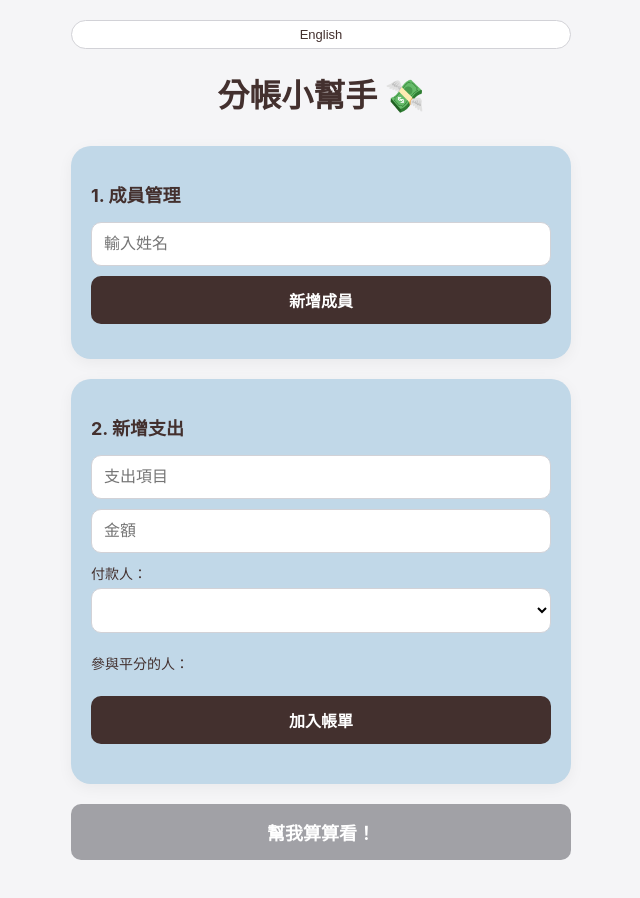
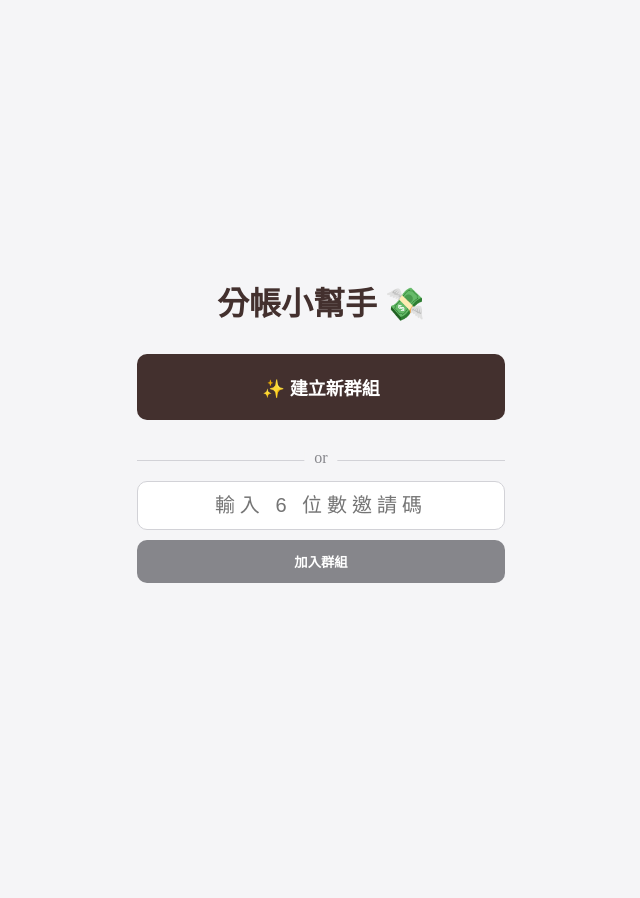
Before and after one commit to kiki090285/split-bill, a React (Vite) app in the folder client/: page / in a window 1280 px wide. Shown: the top 898 px of the page, without its empty margins (319-959 px from the left). After the commit the page ends 840 px from the top, so only its background shows below. Built offline with nearby package versions, Linux system fonts and the light colour scheme.

Commit message:
Update App.tsx

```diff
--- a/client/src/App.tsx
+++ b/client/src/App.tsx
@@ -1,9 +1,15 @@
-import React, { useState, useMemo } from 'react';
+import React, { useState, useEffect, useMemo, useCallback } from 'react';
 import './App.css';
+
+const API_BASE = "https://split-bill-v9je.onrender.com"; // 請確認您的 Render 網址
 
 const translations = {
   zh: {
     title: "分帳小幫手 💸",
+    createRoom: "建立新群組",
+    joinRoom: "加入群組",
+    enterRoomId: "輸入 6 位數邀請碼",
+    roomIdIs: "邀請碼：",
     manageMembers: "1. 成員管理",
     enterName: "輸入姓名",
     addMember: "新增成員",
@@ -18,10 +24,14 @@ const translations = {
     settlementPlan: "結算方案",
     saveStatus: "確認儲存",
     saved: "已儲存 ✓",
-    errorServer: "無法連接伺服器。"
+    errorServer: "連線失敗，請稍後再試。"
   },
   en: {
     title: "Split Bill Helper 💸",
+    createRoom: "Create Room",
+    joinRoom: "Join Room",
+    enterRoomId: "Enter 6-digit code",
+    roomIdIs: "Code: ",
     manageMembers: "1. Members",
     enterName: "Enter name",
     addMember: "Add Member",
@@ -36,10 +46,11 @@ const translations = {
     settlementPlan: "Settlement Plan",
     saveStatus: "Confirm",
     saved: "Saved ✓",
-    errorServer: "Server error."
+    errorServer: "Connection error."
   }
 };
 
+// 結算行組件
 const ResultRow = ({ trans, t }: any) => {
   const [isSaved, setIsSaved] = useState(false);
   return (
@@ -47,25 +58,9 @@ const ResultRow = ({ trans, t }: any) => {
       <div style={{ fontSize: '16px', marginBottom: '10px', fontWeight: 'bold', color: '#43302e' }}>
         {trans.from} ➔ {trans.to}: <span style={{ color: '#4a69b3' }}>${trans.amount.toFixed(2)}</span>
       </div>
-      <div style={{ display: 'flex', gap: '10px', marginBottom: '10px' }}>
-        <select disabled={isSaved} style={{ flex: 1, padding: '10px', borderRadius: '8px', border: '1px solid #d2d2d7', fontSize: '14px' }}>
-          <option value="pending">⏳ {t.saveStatus === "Confirm" ? "Pending" : "未付款"}</option>
-          <option value="paid">✅ {t.saveStatus === "Confirm" ? "Paid" : "已付款"}</option>
-        </select>
-        <select disabled={isSaved} style={{ flex: 1, padding: '10px', borderRadius: '8px', border: '1px solid #d2d2d7', fontSize: '14px' }}>
-          <option value="line">🟢 LINE Pay</option>
-          <option value="jkopay">🔴 街口支付</option>
-          <option value="transfer">🏦 轉帳</option>
-          <option value="cash">💵 現金</option>
-        </select>
-      </div>
       <button
         onClick={() => setIsSaved(!isSaved)}
-        style={{
-          width: '100%', padding: '10px', borderRadius: '8px', border: 'none',
-          backgroundColor: isSaved ? '#34c759' : '#43302e', color: 'white', fontWeight: 'bold', cursor: 'pointer'
-        }}
-      >
+        style={{ width: '100%', padding: '10px', borderRadius: '8px', border: 'none', backgroundColor: isSaved ? '#34c759' : '#43302e', color: 'white', fontWeight: 'bold' }}>
         {isSaved ? t.saved : t.saveStatus}
       </button>
     </div>
@@ -76,6 +71,11 @@ function App() {
   const [lang, setLang] = useState<'zh' | 'en'>('zh');
   const t = translations[lang];
 
+  // 房間與同步相關狀態
+  const [roomId, setRoomId] = useState<string | null>(null);
+  const [inputRoomId, setInputRoomId] = useState('');
+
+  // 核心資料
   const [people, setPeople] = useState<string[]>([]);
   const [newPerson, setNewPerson] = useState('');
   const [expenses, setExpenses] = useState<any[]>([]);
@@ -86,7 +86,59 @@ function App() {
   const [results, setResults] = useState<any>(null);
   const [isLoading, setIsLoading] = useState(false);
 
-  const isReadyToCalculate = useMemo(() => people.length > 1 && expenses.length > 0, [people, expenses]);
+  // 1. 建立房間
+  const createRoom = async () => {
+    setIsLoading(true);
+    try {
+      const res = await fetch(`${API_BASE}/create-room`, { method: 'POST' });
+      const data = await res.json();
+      setRoomId(data.roomId);
+    } catch (e) { alert(t.errorServer); }
+    setIsLoading(false);
+  };
+
+  // 2. 加入房間
+  const joinRoom = async () => {
+    if (inputRoomId.length !== 6) return alert("請輸入正確的 6 位數邀請碼");
+    setIsLoading(true);
+    try {
+      const res = await fetch(`${API_BASE}/room/${inputRoomId}`);
+      if (res.ok) {
+        const data = await res.json();
+        setRoomId(data.roomId);
+        setPeople(data.people || []);
+        setExpenses(data.expenses || []);
+      } else { alert("找不到該房間"); }
+    } catch (e) { alert(t.errorServer); }
+    setIsLoading(false);
+  };
+
+  // 3. 資料同步 (傳送到後端)
+  const syncData = useCallback(async (updatedPeople: string[], updatedExpenses: any[]) => {
+    if (!roomId) return;
+    try {
+      await fetch(`${API_BASE}/room/${roomId}/sync`, {
+        method: 'POST',
+        headers: { 'Content-Type': 'application/json' },
+        body: JSON.stringify({ people: updatedPeople, expenses: updatedExpenses }),
+      });
+    } catch (e) { console.error("Sync error:", e); }
+  }, [roomId]);
+
+  // 4. 定時拉取資料 (每 3 秒)
+  useEffect(() => {
+    if (!roomId) return;
+    const interval = setInterval(async () => {
+      try {
+        const res = await fetch(`${API_BASE}/room/${roomId}`);
+        const data = await res.json();
+        // 只有在資料真的有變動時才更新，避免輸入框被洗掉
+        if (JSON.stringify(data.people) !== JSON.stringify(people)) setPeople(data.people);
+        if (JSON.stringify(data.expenses) !== JSON.stringify(expenses)) setExpenses(data.expenses);
+      } catch (e) { console.error("Poll error:", e); }
+    }, 3000);
+    return () => clearInterval(interval);
+  }, [roomId, people, expenses]);
 
   const handleAddPerson = (e: React.FormEvent) => {
     e.preventDefault();
@@ -94,89 +146,118 @@ function App() {
       const updated = [...people, newPerson];
       setPeople(updated);
       setParticipants(updated);
-      if (!expensePaidBy) setExpensePaidBy(newPerson);
+      syncData(updated, expenses);
       setNewPerson('');
     }
   };
 
   const removePerson = (name: string) => {
-    setPeople(people.filter(p => p !== name));
-    setParticipants(participants.filter(p => p !== name));
+    const updated = people.filter(p => p !== name);
+    setPeople(updated);
+    syncData(updated, expenses);
   };
 
   const removeExpense = (index: number) => {
-    setExpenses(expenses.filter((_, i) => i !== index));
+    const updated = expenses.filter((_, i) => i !== index);
+    setExpenses(updated);
+    syncData(people, updated);
   };
 
-  const sectionStyle: React.CSSProperties = { background: '#c1d8e8', padding: '20px', borderRadius: '20px', boxShadow: '0 4px 15px rgba(0,0,0,0.05)', marginBottom: '20px' };
-  const inputStyle: React.CSSProperties = { width: '100%', padding: '12px', borderRadius: '10px', border: '1px solid #d2d2d7', marginBottom: '10px', boxSizing: 'border-box', fontSize: '16px', backgroundColor: '#fff' };
-  const mainBtnStyle: React.CSSProperties = { width: '100%', padding: '12px', borderRadius: '10px', border: 'none', backgroundColor: '#43302e', color: 'white', fontWeight: 'bold', fontSize: '16px', cursor: 'pointer' };
+  const sectionStyle: React.CSSProperties = { background: '#c1d8e8', padding: '20px', borderRadius: '20px', marginBottom: '20px' };
+  const inputStyle: React.CSSProperties = { width: '100%', padding: '12px', borderRadius: '10px', border: '1px solid #d2d2d7', marginBottom: '10px', boxSizing: 'border-box' };
+  const mainBtnStyle: React.CSSProperties = { width: '100%', padding: '12px', borderRadius: '10px', border: 'none', backgroundColor: '#43302e', color: 'white', fontWeight: 'bold', cursor: 'pointer' };
 
+  // --- 入口頁面 ---
+  if (!roomId) {
+    return (
+      <div style={{ height: '100vh', display: 'flex', alignItems: 'center', justifyContent: 'center', background: '#f5f5f7', padding: '20px' }}>
+        <div style={{ maxWidth: '400px', width: '100%', textAlign: 'center' }}>
+          <h1 style={{ color: '#43302e', marginBottom: '30px' }}>{t.title}</h1>
+          <button onClick={createRoom} style={{ ...mainBtnStyle, marginBottom: '20px', padding: '20px', fontSize: '18px' }}>
+            ✨ {t.createRoom}
+          </button>
+          <div style={{ borderTop: '1px solid #d2d2d7', margin: '20px 0', position: 'relative' }}>
+            <span style={{ position: 'absolute', top: '-12px', left: '50%', transform: 'translateX(-50%)', background: '#f5f5f7', padding: '0 10px', color: '#86868b' }}>or</span>
+          </div>
+          <input
+            placeholder={t.enterRoomId}
+            value={inputRoomId}
+            onChange={(e) => setInputRoomId(e.target.value)}
+            style={{ ...inputStyle, textAlign: 'center', fontSize: '20px', letterSpacing: '5px' }}
+          />
+          <button onClick={joinRoom} style={{ ...mainBtnStyle, backgroundColor: '#86868b' }}>{t.joinRoom}</button>
+        </div>
+      </div>
+    );
+  }
+
+  // --- 主要操作頁面 ---
   return (
     <div style={{ minHeight: '100vh', backgroundColor: '#f5f5f7', padding: '20px' }}>
       <div style={{ maxWidth: '500px', margin: '0 auto', fontFamily: '-apple-system, sans-serif' }}>
 
-        {/* 語言切換 */}
-        <div style={{ display: 'flex', justifyContent: 'flex-end', marginBottom: '15px' }}>
-          <button onClick={() => setLang(lang === 'zh' ? 'en' : 'zh')} style={{ background: '#fff', border: '1px solid #d2d2d7', padding: '6px 15px', borderRadius: '20px', fontSize: '13px', cursor: 'pointer', color: '#43302e' }}>
-            {lang === 'zh' ? 'English' : '中文'}
+        {/* 頂部資訊列 */}
+        <div style={{ display: 'flex', justifyContent: 'space-between', alignItems: 'center', marginBottom: '20px' }}>
+          <div style={{ background: '#43302e', color: 'white', padding: '5px 15px', borderRadius: '20px', fontSize: '14px', fontWeight: 'bold' }}>
+            🏠 {t.roomIdIs}{roomId}
+          </div>
+          <button onClick={() => setLang(lang === 'zh' ? 'en' : 'zh')} style={{ background: '#fff', border: '1px solid #d2d2d7', padding: '5px 12px', borderRadius: '20px', fontSize: '12px' }}>
+            {lang === 'zh' ? 'EN' : '中文'}
           </button>
         </div>
 
-        <h1 style={{ textAlign: 'center', marginBottom: '30px', color: '#43302e' }}>{t.title}</h1>
-
         <section style={sectionStyle}>
-          <h2 style={{ fontSize: '18px', marginBottom: '15px', color: '#43302e' }}>{t.manageMembers}</h2>
+          <h2 style={{ fontSize: '18px', color: '#43302e' }}>{t.manageMembers}</h2>
           <form onSubmit={handleAddPerson}>
             <input value={newPerson} onChange={(e) => setNewPerson(e.target.value)} placeholder={t.enterName} style={inputStyle} />
             <button type="submit" style={mainBtnStyle}>{t.addMember}</button>
           </form>
           <div style={{ marginTop: '15px', display: 'flex', flexWrap: 'wrap', gap: '8px' }}>
             {people.map(p => (
-              <span key={p} style={{ background: '#fff', padding: '6px 12px', borderRadius: '20px', fontSize: '14px', display: 'flex', alignItems: 'center', boxShadow: '0 2px 5px rgba(0,0,0,0.05)', color: '#43302e' }}>
+              <span key={p} style={{ background: '#fff', padding: '6px 12px', borderRadius: '20px', fontSize: '14px', display: 'flex', alignItems: 'center' }}>
                 {p}
-                <button onClick={() => removePerson(p)} style={{ background: 'none', border: 'none', color: '#ff3b30', marginLeft: '6px', cursor: 'pointer', fontSize: '18px', lineHeight: '1' }}>×</button>
+                <button onClick={() => removePerson(p)} style={{ background: 'none', border: 'none', color: '#ff3b30', marginLeft: '6px', fontSize: '18px' }}>×</button>
               </span>
             ))}
           </div>
         </section>
 
         <section style={sectionStyle}>
-          <h2 style={{ fontSize: '18px', marginBottom: '15px', color: '#43302e' }}>{t.addExpense}</h2>
+          <h2 style={{ fontSize: '18px', color: '#43302e' }}>{t.addExpense}</h2>
           <form onSubmit={(e) => {
             e.preventDefault();
             if (expenseDesc && expenseAmount && participants.length > 0) {
-              setExpenses([...expenses, { description: expenseDesc, amount: Number(expenseAmount), paidBy: expensePaidBy || people[0], participants: participants }]);
+              const updatedExp = [...expenses, { description: expenseDesc, amount: Number(expenseAmount), paidBy: expensePaidBy || people[0], participants: participants }];
+              setExpenses(updatedExp);
+              syncData(people, updatedExp);
               setExpenseDesc(''); setExpenseAmount('');
             }
           }}>
             <input placeholder={t.description} value={expenseDesc} onChange={(e) => setExpenseDesc(e.target.value)} style={inputStyle} />
             <input type="number" placeholder={t.amount} value={expenseAmount} onChange={(e) => setExpenseAmount(e.target.value === '' ? '' : Number(e.target.value))} style={inputStyle} />
 
-            <div style={{ marginBottom: '15px' }}>
-              <span style={{ fontSize: '14px', color: '#43302e', fontWeight: '500' }}>{t.paidBy}</span>
-              <select value={expensePaidBy} onChange={(e) => setExpensePaidBy(e.target.value)} style={{ ...inputStyle, marginTop: '5px' }}>
+            <span style={{ fontSize: '14px', color: '#43302e' }}>{t.paidBy}</span>
+            <select value={expensePaidBy} onChange={(e) => setExpensePaidBy(e.target.value)} style={inputStyle}>
               {people.map(p => <option key={p} value={p}>{p}</option>)}
             </select>
 
-              <span style={{ fontSize: '14px', color: '#43302e', fontWeight: '500', display: 'block', marginTop: '10px', marginBottom: '8px' }}>{t.splitWith}</span>
-              <div style={{ display: 'flex', flexWrap: 'wrap', gap: '12px' }}>
+            <span style={{ fontSize: '14px', color: '#43302e', display: 'block', margin: '10px 0' }}>{t.splitWith}</span>
+            <div style={{ display: 'flex', flexWrap: 'wrap', gap: '10px', marginBottom: '15px' }}>
               {people.map(p => (
-                  <label key={p} style={{ fontSize: '14px', display: 'flex', alignItems: 'center', cursor: 'pointer', color: '#43302e' }}>
-                    <input type="checkbox" checked={participants.includes(p)} onChange={() => setParticipants(prev => prev.includes(p) ? prev.filter(x => x !== p) : [...prev, p])} style={{ marginRight: '5px' }} />
+                <label key={p} style={{ fontSize: '14px', color: '#43302e' }}>
+                  <input type="checkbox" checked={participants.includes(p)} onChange={() => setParticipants(prev => prev.includes(p) ? prev.filter(x => x !== p) : [...prev, p])} />
                   {p}
                 </label>
               ))}
-              </div>
             </div>
             <button type="submit" style={mainBtnStyle}>{t.addToBill}</button>
           </form>
 
           <div style={{ marginTop: '20px' }}>
             {expenses.map((exp, i) => (
-              <div key={i} style={{ display: 'flex', justifyContent: 'space-between', alignItems: 'center', background: 'rgba(255,255,255,0.6)', padding: '8px 12px', borderRadius: '8px', marginBottom: '8px' }}>
-                <span style={{ fontSize: '13px', color: '#43302e' }}>📍 {exp.description}: ${exp.amount} ({exp.paidBy})</span>
-                <button onClick={() => removeExpense(i)} style={{ background: 'none', border: 'none', color: '#ff3b30', cursor: 'pointer', fontSize: '16px' }}>🗑️</button>
+              <div key={i} style={{ display: 'flex', justifyContent: 'space-between', background: 'rgba(255,255,255,0.6)', padding: '8px', borderRadius: '8px', marginBottom: '5px' }}>
+                <span style={{ fontSize: '13px' }}>📍 {exp.description}: ${exp.amount} ({exp.paidBy})</span>
+                <button onClick={() => removeExpense(i)} style={{ border: 'none', background: 'none', color: '#ff3b30' }}>🗑️</button>
               </div>
             ))}
           </div>
@@ -186,7 +267,7 @@ function App() {
           onClick={async () => {
             setIsLoading(true);
             try {
-              const res = await fetch('https://split-bill-v9je.onrender.com/calculate', {
+              const res = await fetch(`${API_BASE}/calculate`, {
                 method: 'POST',
                 headers: { 'Content-Type': 'application/json' },
                 body: JSON.stringify({ people, expenses }),
@@ -195,15 +276,15 @@ function App() {
               setResults(data);
             } catch (e) { alert(t.errorServer); } finally { setIsLoading(false); }
           }}
-          disabled={!isReadyToCalculate || isLoading}
-          style={{ ...mainBtnStyle, backgroundColor: isReadyToCalculate ? '#43302e' : '#a1a1a6', padding: '15px', fontSize: '18px', marginBottom: '40px' }}
+          disabled={people.length < 2 || expenses.length === 0 || isLoading}
+          style={{ ...mainBtnStyle, padding: '15px', fontSize: '18px', marginBottom: '40px' }}
         >
           {isLoading ? t.calculating : t.calculate}
         </button>
 
         {results && (
-          <section style={{ background: '#fff', padding: '20px', borderRadius: '20px', marginBottom: '50px', boxShadow: '0 4px 15px rgba(0,0,0,0.1)' }}>
-            <h2 style={{ fontSize: '18px', marginBottom: '15px', color: '#43302e' }}>{t.settlementPlan}</h2>
+          <section style={{ background: '#fff', padding: '20px', borderRadius: '20px', marginBottom: '50px' }}>
+            <h2 style={{ fontSize: '18px', color: '#43302e' }}>{t.settlementPlan}</h2>
             {results.transactions.map((trans: any, i: number) => <ResultRow key={i} trans={trans} t={t} />)}
           </section>
         )}
```
Lines whose indentation alone changed are shown as unchanged.
